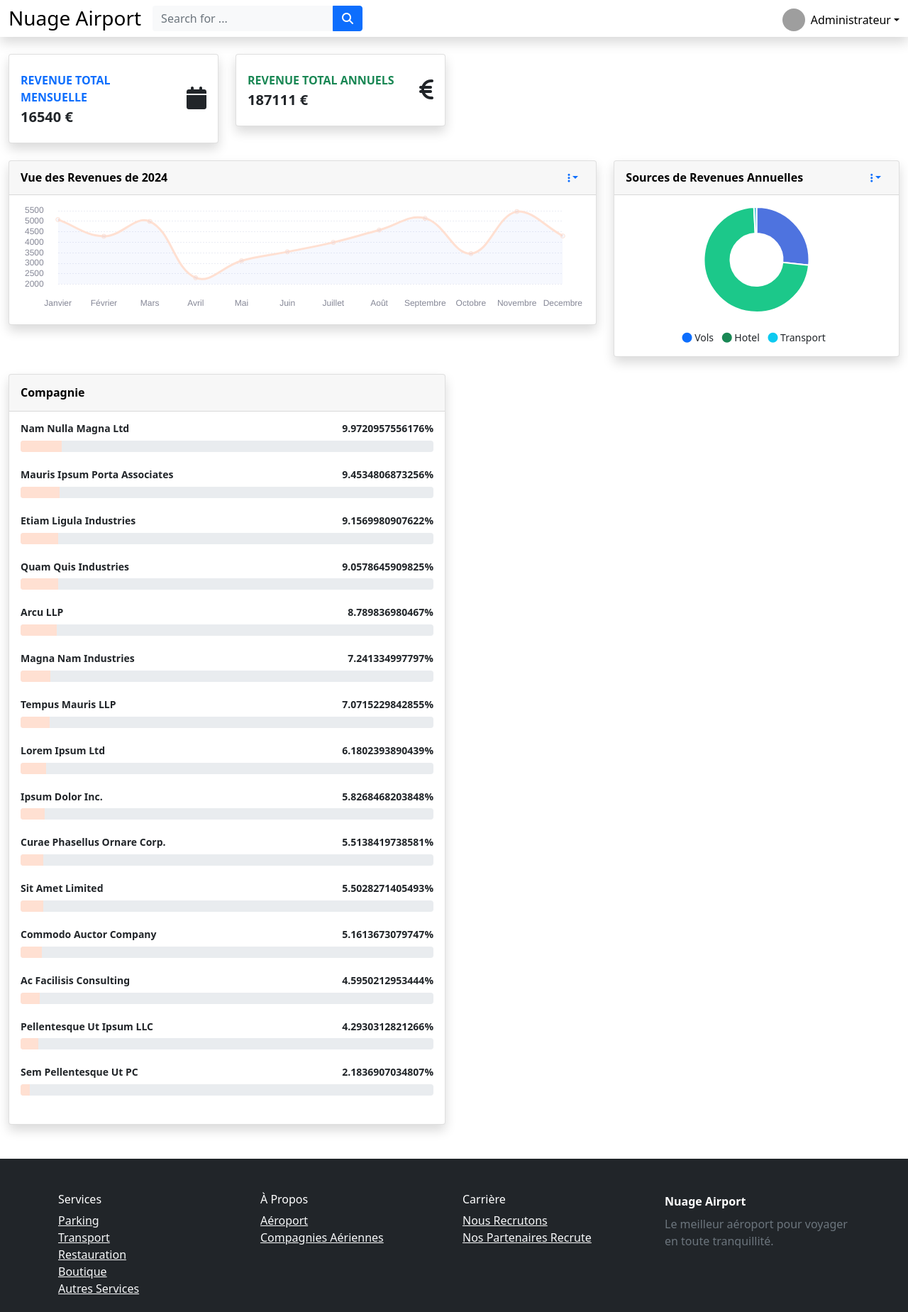
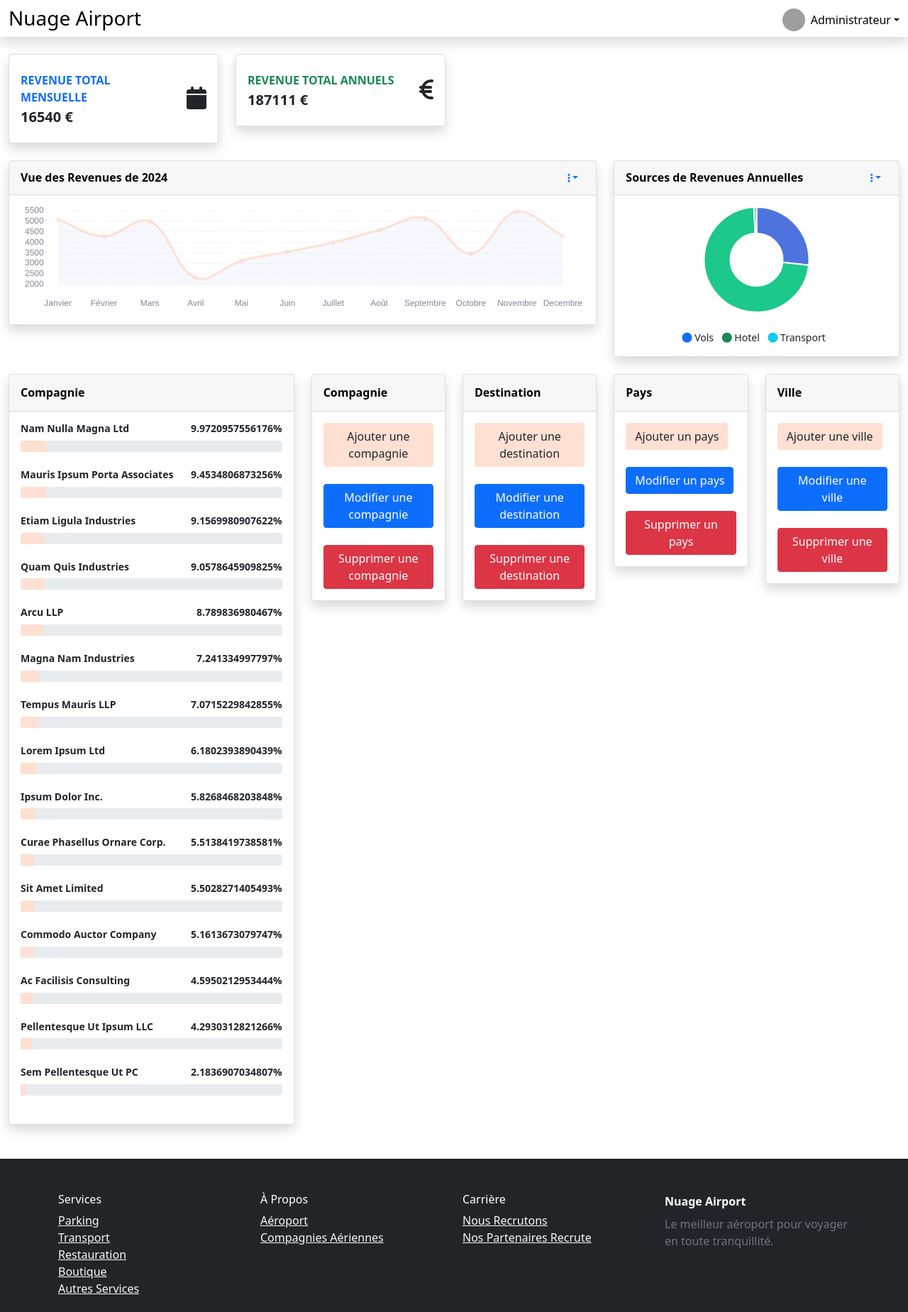
Before and after one commit to Hdidogs/ProjetAeroport, a PHP site: page /vue/panelAdministrateur.php in a window 1280 px wide. Shown: the top 1849 px of the page at 71% size. Run offline with PHP 8.4, Linux system fonts and the light colour scheme; the visitor is signed in with stand-in values (Sample User, id 1); data comes from the database, SQL or seed files in the repository; some libraries are stand-ins or nearby versions; grey boxes are pictures that could not be loaded.

Commit message:
Feat : Panel Admin Crud

```diff
--- a/vue/index.php
+++ b/vue/index.php
@@ -384,7 +384,6 @@ $res = $req->fetchAll();
                             <ul class="dropdown-menu dropdown-menu-light text-small"
                                 style="box-shadow: 0 4px 4px rgba(0, 0, 0, 0.25);border-bottom-left-radius: 15px;border-bottom-right-radius: 15px;border-top-left-radius: 15px;border-top-right-radius: 15px;border: none;">
                                 <li><a class="dropdown-item" href="#">Votre Compte</a></li>
-                                <li><a class="dropdown-item" href="#">Paramètre</a></li>
                                 <?php
                                 if ($_SESSION['fonction'] == 4) {
                                     ?>
--- a/vue/panelAdministrateur.php
+++ b/vue/panelAdministrateur.php
@@ -118,9 +118,6 @@ $resCompagnie = $reqCompagnie->fetchAll();
                 <nav class="navbar navbar-expand bg-white shadow mb-4 topbar static-top navbar-light">
                     <div class="container-fluid"><button class="btn btn-link d-md-none rounded-circle me-3" id="sidebarToggleTop" type="button"><i class="fas fa-bars"></i></button>
                         <h3 class="text-dark mb-0"><a href="index.php" style="text-decoration: none; color: black">Nuage Airport</a></h3>
-                        <form class="d-none d-sm-inline-block me-auto ms-md-3 my-2 my-md-0 mw-100 navbar-search">
-                            <div class="input-group"><input class="bg-light form-control border-0 small" type="text" placeholder="Search for ..."><button class="btn btn-primary py-0" type="button"><i class="fas fa-search"></i></button></div>
-                        </form>
                         <ul class="navbar-nav flex-nowrap ms-auto">
                             <li class="nav-item dropdown d-sm-none no-arrow"><a class="dropdown-toggle nav-link" aria-expanded="false" data-bs-toggle="dropdown" href="#"><i class="fas fa-search"></i></a>
                                 <div class="dropdown-menu dropdown-menu-end p-3 animated--grow-in" aria-labelledby="searchDropdown">
@@ -146,7 +143,6 @@ $resCompagnie = $reqCompagnie->fetchAll();
                                     </a>
                                     <ul class="dropdown-menu dropdown-menu-light text-small" style="box-shadow: 0 4px 4px rgba(0, 0, 0, 0.25);border-bottom-left-radius: 15px;border-bottom-right-radius: 15px;border-top-left-radius: 15px;border-top-right-radius: 15px;border: none;">
                                         <li><a class="dropdown-item" href="#">Votre Compte</a></li>
-                                        <li><a class="dropdown-item" href="#">Paramètre</a></li>
                                         <?php
                                         if ($_SESSION['fonction'] == 4) {
                                             ?>
@@ -312,7 +308,7 @@ $resCompagnie = $reqCompagnie->fetchAll();
                     <!-- Companie Earnings -->
 
                     <div class="row">
-                        <div class="col-lg-6 mb-4">
+                        <div class="col-lg-4 mb-4">
                             <div class="card shadow mb-4">
                                 <div class="card-header py-3">
                                     <h6 class="text fw-bold m-0" style="color: black;">Compagnie</h6>
@@ -328,6 +324,71 @@ $resCompagnie = $reqCompagnie->fetchAll();
                                     <?php
                                     }
                                     ?>
+                                </div>
+                            </div>
+                        </div>
+                        <div class="col-lg-2 mb-4">
+                            <div class="card shadow mb-4">
+                                <div class="card-header py-3">
+                                    <h6 class="text fw-bold m-0" style="color: black;">Compagnie</h6>
+                                </div>
+                                <div class="card-body">
+                                    <button class="btn" style="background-color: #ffe0d2">Ajouter une compagnie</button>
+                                    <br>
+                                    <br>
+                                    <button class="btn btn-primary">Modifier une compagnie</button>
+                                    <br>
+                                    <br>
+                                    <button class="btn btn-danger">Supprimer une compagnie</button>
+                                </div>
+                            </div>
+                        </div>
+                        <div class="col-lg-2 mb-4">
+                            <div class="card shadow mb-4">
+                                <div class="card-header py-3">
+                                    <h6 class="text fw-bold m-0" style="color: black;">Destination</h6>
+                                </div>
+                                <div class="card-body">
+                                    <button class="btn" style="background-color: #ffe0d2">Ajouter une destination</button>
+                                    <br>
+                                    <br>
+                                    <button class="btn btn-primary">Modifier une destination</button>
+                                    <br>
+                                    <br>
+                                    <button class="btn btn-danger">Supprimer une destination</button>
+                                </div>
+                            </div>
+                        </div>
+
+                        <div class="col-lg-2 mb-4">
+                            <div class="card shadow mb-4">
+                                <div class="card-header py-3">
+                                    <h6 class="text fw-bold m-0" style="color: black;">Pays</h6>
+                                </div>
+                                <div class="card-body">
+                                    <button class="btn" style="background-color: #ffe0d2">Ajouter un pays</button>
+                                    <br>
+                                    <br>
+                                    <button class="btn btn-primary">Modifier un pays</button>
+                                    <br>
+                                    <br>
+                                    <button class="btn btn-danger">Supprimer un pays</button>
+                                </div>
+                            </div>
+                        </div>
+                        <div class="col-lg-2 mb-4">
+                            <div class="card shadow mb-4">
+                                <div class="card-header py-3">
+                                    <h6 class="text fw-bold m-0" style="color: black;">Ville</h6>
+                                </div>
+                                <div class="card-body">
+                                    <button class="btn" style="background-color: #ffe0d2">Ajouter une ville</button>
+                                    <br>
+                                    <br>
+                                    <button class="btn btn-primary">Modifier une ville</button>
+                                    <br>
+                                    <br>
+                                    <button class="btn btn-danger">Supprimer une ville</button>
                                 </div>
                             </div>
                         </div>
```
